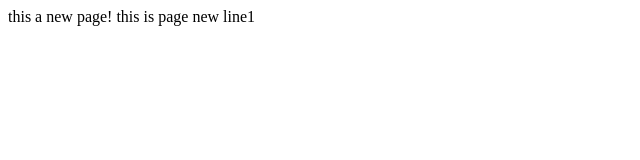
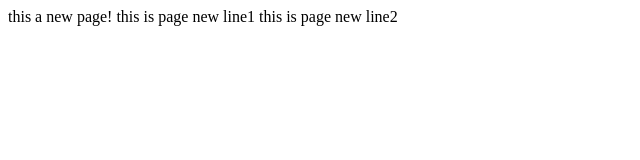
Before and after one commit to buffalo-thb/learngit, a plain HTML site: page page.html in a window 1280 px wide. Shown: the whole page, without its empty margins (0-640 px from the left). Drawn offline with Linux system fonts and the light colour scheme.

Commit message:
add new line to page.html

```diff
--- a/page.html
+++ b/page.html
@@ -8,6 +8,7 @@
 	<div>
 		this a new page!
 		this is page new line1
+		this is page new line2
 	</div>
 </body>
 </html>
```
